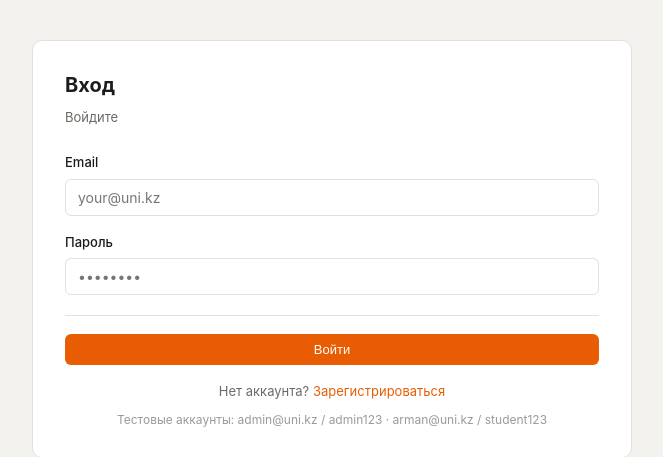
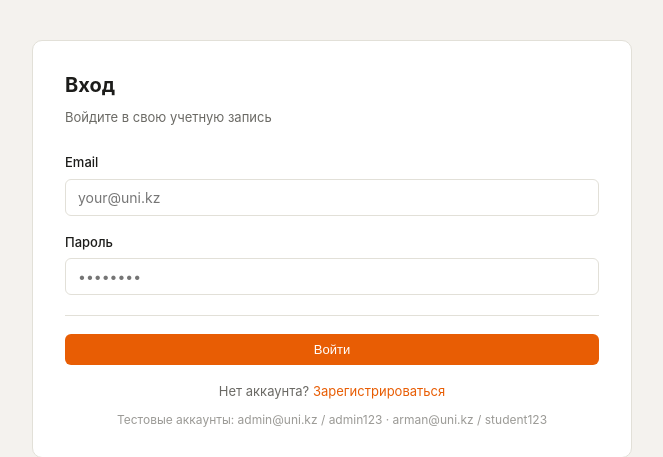
Before and after one commit to bonah-hub/UniRED, a Flask app: page /login in a window 1280 px wide. Shown: the part 53-510 px from the top of the page, without its empty margins (308-971 px from the left). Run offline with Flask 3, Linux system fonts and the light colour scheme.

Commit message:
что сделал

```diff
--- a/unired/templates/login.html
+++ b/unired/templates/login.html
@@ -3,7 +3,7 @@ content %}
 <div class="form-page">
   <div class="form-card">
     <div class="form-title">Вход</div>
-    <div class="form-sub">Войдите</div>
+    <div class="form-sub">Войдите в свою учетную запись</div>
     {% if error %}
     <div class="form-error">{{ error }}</div>
     {% endif %}
```
